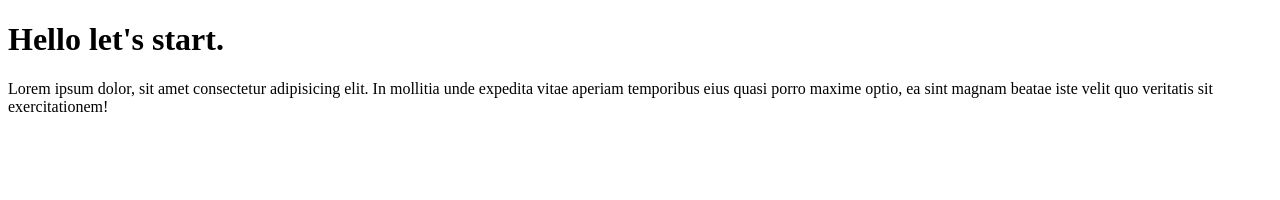
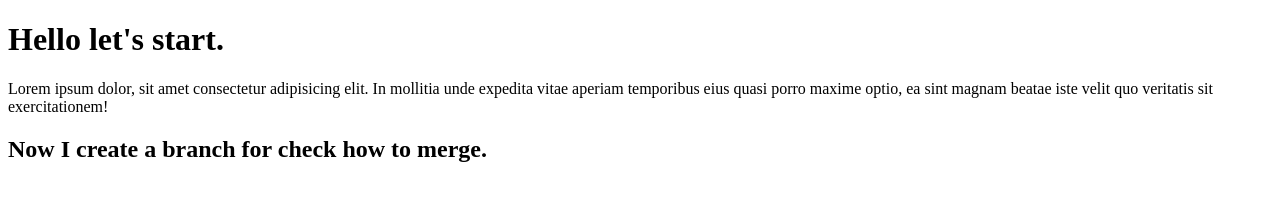
Before and after one commit to Shajib-Dv/test-repo-one, a plain HTML site: page index.html in a window 1280 px wide. Drawn offline with Linux system fonts and the light colour scheme.

Commit message:
h2 added

```diff
--- a/index.html
+++ b/index.html
@@ -15,5 +15,6 @@
       expedita vitae aperiam temporibus eius quasi porro maxime optio, ea sint
       magnam beatae iste velit quo veritatis sit exercitationem!
     </p>
+    <h2>Now I create a branch for check how to merge.</h2>
   </body>
 </html>
```
